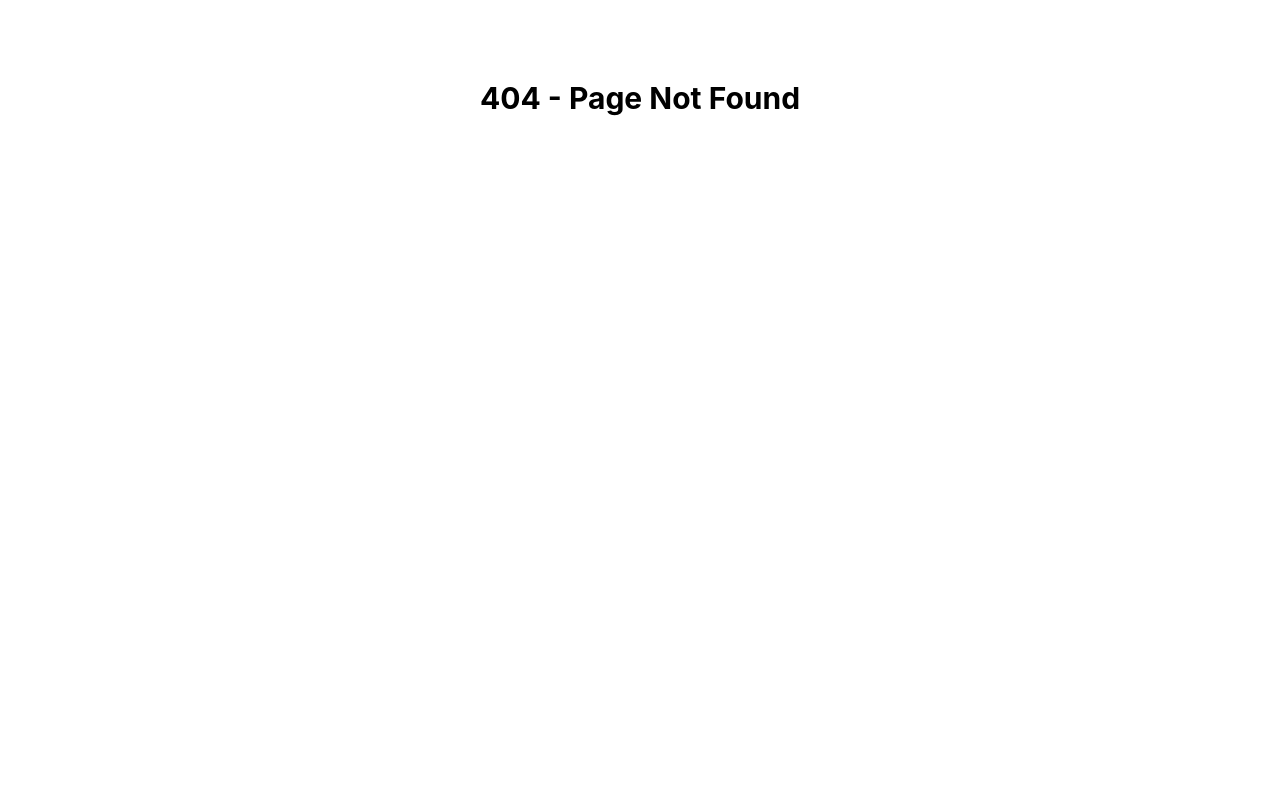
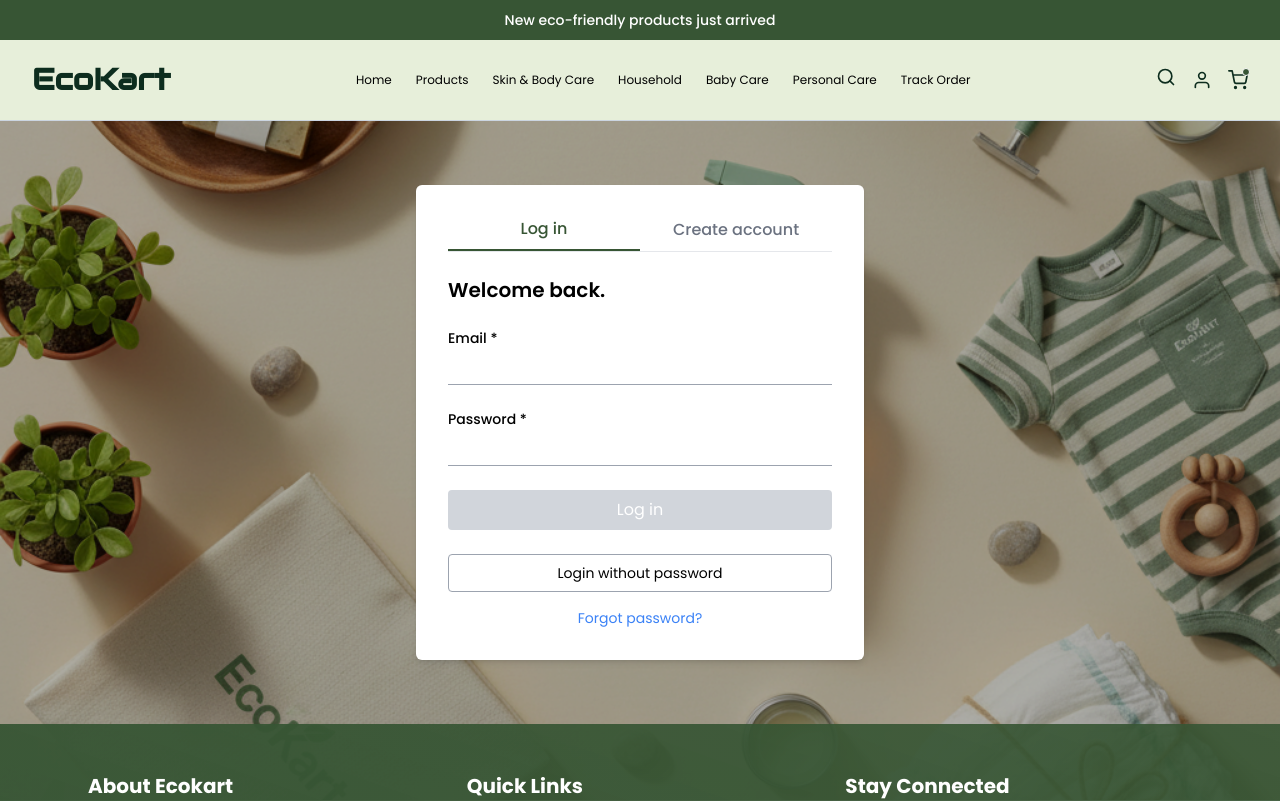
Before and after one commit to farhanadil1/EcoKart, a React (Create React App) app: page /auth in a window 1280 px wide. Before the commit this address had no page. Shown: the top 801 px of the page. Built offline with nearby package versions, Linux system fonts and the light colour scheme.

Commit message:
Add authentication page and integrate it into the application; update Navbar and ProductPage for navigation and functionality

```diff
--- a/public/index.html
+++ b/public/index.html
@@ -1,7 +1,6 @@
 <!DOCTYPE html>
 <html lang="en">
   <head>
-
 <!-- Google Fonts -->
 <link
   href="https://fonts.googleapis.com/css2?family=Audiowide&family=Poppins:wght@400;500;600;700&family=Raleway:wght@400;500;600;700&family=Roboto:wght@400;500;700&display=swap"
--- a/src/App.js
+++ b/src/App.js
@@ -12,6 +12,7 @@ import Cart from './pages/Cart';
 import CheckoutPage from './pages/Checkout';
 import TrackOrder from './pages/TrackOrder';
 import AllProductsPage from './pages/AllProductsPage';
+import AuthPage from './pages/AuthPage';
 
 
 const RouteChangeTracker = () => {
@@ -40,6 +41,7 @@ function App() {
         <Route path='/checkout' element={<CheckoutPage />} />
         <Route path='/track-order' element={<TrackOrder />} />
         <Route path='/all-products' element={<AllProductsPage />} />
+        <Route path="/auth" element={<AuthPage />} />
         <Route path="/product/:id" element={<ProductPage />} />
         <Route path="*" element={<h1 className='text-3xl font-bold text-center mt-20'>404 - Page Not Found</h1>} />
       </Routes>
--- a/src/components/common/Free.js
+++ b/src/components/common/Free.js
@@ -1,4 +1,5 @@
 import React from 'react'
+import { Link } from 'react-router-dom'
 
 const Free = () => {
   return (
@@ -9,6 +10,7 @@ const Free = () => {
             alt="free-product"
             className="object-cover w-full h-full"
             />
+            <Link to={'/auth'}>
           <button
             className="absolute bottom-24 right-40 border-2 border-primary
                         px-2 py-1 text-white bg-primary
@@ -20,6 +22,7 @@ const Free = () => {
             >
             Claim Your Free EcoBox
             </button>
+            </Link>
         </a>
     </div>
   )
--- a/src/components/common/Navbar.js
+++ b/src/components/common/Navbar.js
@@ -5,7 +5,7 @@ import products from "../../data/products.json"
 
 const bestSellerIds = [19, 13, 7, 2];
 
-const Navbar = () => {
+const Navbar = ({cartRef}) => {
   const [searchQuery, setSearchQuery] = useState("");
   const [searched, setSearched] = useState(products.filter(product => bestSellerIds.includes(product.id)));
 
@@ -124,10 +124,11 @@ const Navbar = () => {
             )}
 
           </div>
-
+            <Link to={`/auth`}>
           <FiUser className="cursor-pointer" />
+          </Link>
             <Link to={`/cart`}>
-          <div className="relative cursor-pointer">
+          <div ref={cartRef} className="relative cursor-pointer">
            <FiShoppingCart />
             <span className="absolute -top-0.5 -right-0.5 w-2 h-2 bg-primary rounded-full border border-white" />
           </div>
--- a/src/components/home/Reviews.js
+++ b/src/components/home/Reviews.js
@@ -40,6 +40,11 @@ const Reviews = () => {
 
   return (
     <div className="bg-white py-10 px-4 font-poppins text-[#0d2d1e]">
+      <div className='text-center flex justify-center'>
+        <p className='underline mt-1'>Excellent</p>
+        <div className='underline-offset-0 mb-6 ml-2 text-bold'>{renderStars(5)}</div>
+        <p className='mt-1 ml-2'>Trusted</p>
+      </div>
       <div className="text-2xl md:text-5xl font-medium text-center mb-8">
         Join 100,000+ customers choosing eco-friendly living with Ecokart.
       </div>
--- /dev/null
+++ b/src/pages/AuthPage.js
@@ -0,0 +1,176 @@
+import { useState } from 'react';
+import { useNavigate } from 'react-router-dom';
+import RotatingBanner from '../components/common/RotatingBanner';
+import Navbar from '../components/common/Navbar';
+import Footer from '../components/common/Footer';
+
+export default function AuthPage() {
+  const [isLogin, setIsLogin] = useState(true);
+  const [email, setEmail] = useState('');
+  const [password, setPassword] = useState('');
+  const [firstName, setFirstName] = useState('');
+  const [lastName, setLastName] = useState('');
+  const navigate = useNavigate();
+
+  const isFormValid =
+    email.trim() &&
+    password.trim() &&
+    (isLogin || (firstName.trim() && lastName.trim()));
+
+  return (
+    <div className="relative min-h-screen font-poppins overflow-hidden">
+      {/* Fixed Background Layer */}
+      <div className="fixed inset-0 z-0">
+        <img
+          src="/bg.png"
+          alt="background"
+          className="w-full h-full object-cover"
+        />
+        <div className="absolute inset-0 bg-black opacity-30" />
+      </div>
+
+      {/* Foreground Content */}
+      <div className="relative z-10 flex flex-col min-h-screen">
+        <RotatingBanner />
+        <Navbar />
+
+        {/* Form Section */}
+        <div className="flex-grow flex items-center justify-center mt-16 mb-16">
+          <div className="bg-white p-8 rounded-md shadow-md w-full max-w-md">
+            {/* Tabs */}
+            <div className="flex justify-between mb-6 border-b">
+              <button
+                onClick={() => setIsLogin(true)}
+                className={`pb-2 w-1/2 text-center font-medium ${
+                  isLogin
+                    ? 'text-primary border-b-2 border-primary'
+                    : 'text-gray-500'
+                }`}
+              >
+                Log in
+              </button>
+              <button
+                onClick={() => setIsLogin(false)}
+                className={`pb-2 w-1/2 text-center font-medium ${
+                  !isLogin
+                    ? 'text-primary border-b-2 border-primary'
+                    : 'text-gray-500'
+                }`}
+              >
+                Create account
+              </button>
+            </div>
+
+            {/* Heading */}
+            <h2 className="text-xl font-semibold mb-6">
+              {isLogin ? 'Welcome back.' : 'Join us today.'}
+            </h2>
+
+            {/* Form */}
+            <form className="space-y-6">
+              {!isLogin && (
+                <>
+                  <div>
+                    <label className="block text-sm font-medium mb-1">
+                      First Name *
+                    </label>
+                    <input
+                      type="text"
+                      value={firstName}
+                      onChange={(e) => setFirstName(e.target.value)}
+                      className="w-full border-b border-gray-400 focus:outline-none focus:border-primary py-1"
+                    />
+                  </div>
+                  <div>
+                    <label className="block text-sm font-medium mb-1">
+                      Last Name *
+                    </label>
+                    <input
+                      type="text"
+                      value={lastName}
+                      onChange={(e) => setLastName(e.target.value)}
+                      className="w-full border-b border-gray-400 focus:outline-none focus:border-primary py-1"
+                    />
+                  </div>
+                </>
+              )}
+
+              <div>
+                <label className="block text-sm font-medium mb-1">
+                  Email *
+                </label>
+                <input
+                  type="email"
+                  value={email}
+                  onChange={(e) => setEmail(e.target.value)}
+                  className="w-full border-b border-gray-400 focus:outline-none focus:border-primary py-1"
+                />
+              </div>
+              <div>
+                <label className="block text-sm font-medium mb-1">
+                  Password *
+                </label>
+                <input
+                  type="password"
+                  value={password}
+                  onChange={(e) => setPassword(e.target.value)}
+                  className="w-full border-b border-gray-400 focus:outline-none focus:border-primary py-1"
+                />
+              </div>
+
+              {/* Main Button */}
+              <button
+                onClick={(e) => {
+                  e.preventDefault();
+                  if (isFormValid) {
+                    navigate('/home');
+                  }
+                }}
+                disabled={!isFormValid}
+                className={`w-full py-2 rounded text-white ${
+                  isFormValid
+                    ? 'bg-primary hover:bg-primary'
+                    : 'bg-gray-300 cursor-not-allowed'
+                }`}
+              >
+                {isLogin ? 'Log in' : 'Sign up'}
+              </button>
+
+              {/* Alternate Option */}
+              {isLogin && (
+                <button
+                  onClick={() => alert('Login without password')}
+                  type="button"
+                  className="w-full py-2 border border-gray-400 rounded text-sm hover:bg-primary hover:text-white"
+                >
+                  Login without password
+                </button>
+              )}
+            </form>
+
+            {/* Footer Links */}
+            <div className="mt-4 text-center text-sm">
+              {isLogin ? (
+                <button
+                  onClick={() => alert('Redirect to password recovery')}
+                  className="text-blue-500 hover:underline"
+                >
+                  Forgot password?
+                </button>
+              ) : (
+                <button
+                  onClick={() => setIsLogin(true)}
+                  className="text-blue-500 hover:underline"
+                >
+                  Already have an account? Log in
+                </button>
+              )}
+            </div>
+          </div>
+        </div>
+
+        <Footer />
+      </div>
+    </div>
+  );
+}
--- a/src/pages/ProductPage.js
+++ b/src/pages/ProductPage.js
@@ -1,4 +1,4 @@
-import React, { useState, useEffect } from 'react';
+import React, { useState, useEffect, useRef } from 'react';
 import { useParams } from 'react-router-dom';
 import products from '../data/products.json';
 import RotatingBanner from '../components/common/RotatingBanner';
@@ -18,7 +18,12 @@ import Skeleton from 'react-loading-skeleton';
 import 'react-loading-skeleton/dist/skeleton.css';
 import CustomAlert from '../components/common/CustomAlert';
 
+
 const ProductPage = () => {
+
+  const imgRef = useRef(null);
+  const cartRef = useRef(null);
+
   const { addToCart } = useCart();
   const [alertMessage, setAlertMessage] = useState('');
   const [loading, setLoading] = useState(true);
@@ -30,13 +35,49 @@ const ProductPage = () => {
     const timer = setTimeout(() => setLoading(false), 1500); // simulate loading
     return () => clearTimeout(timer);
   }, []);
+  const flyToCart = () => {
+    const img = imgRef.current;
+    const cart = cartRef.current;
+    if (!img || !cart) return;
+
+    const imgRect = img.getBoundingClientRect();
+    const cartRect = cart.getBoundingClientRect();
+
+    const clone = img.cloneNode(true);
+    clone.style.position = 'fixed';
+    clone.style.left = `${imgRect.left}px`;
+    clone.style.top = `${imgRect.top}px`;
+    clone.style.width = `${imgRect.width}px`;
+    clone.style.height = `${imgRect.height}px`;
+    clone.style.transition = 'transform 1s ease-in-out, opacity 1s ease-in-out';
+    clone.style.zIndex = 1000;
+    clone.style.pointerEvents = 'none';
+
+    document.body.appendChild(clone);
+
+    // Calculate scale ratio
+    const scale = 30 / Math.max(imgRect.width, imgRect.height);
+    const translateX = cartRect.left + cartRect.width / 2 - imgRect.left - imgRect.width / 2;
+    const translateY = cartRect.top + cartRect.height / 2 - imgRect.top - imgRect.height / 2;
+
+
+    requestAnimationFrame(() => {
+      clone.style.transform = `translate(${translateX}px, ${translateY}px) scale(${scale})`;
+      clone.style.opacity = '0.5';
+    });
+
+    setTimeout(() => {
+      clone.remove();
+    }, 1000);
+  };
+
 
   if (!product) return <p>Product Not Found.</p>;
 
   return (
     <div>
       <RotatingBanner />
-      <Navbar />
+      <Navbar cartRef={cartRef} />
 
       <CustomAlert
         title="Added to Cart"
@@ -62,6 +103,7 @@ const ProductPage = () => {
         <div className='grid grid-cols-1 mx-10 font-poppins mt-20 lg:grid-cols-2'>
           <div className='mb-10'>
             <img
+              ref={imgRef}
               src={product.imageUrl}
               alt={product.name}
               className='lg:ml-10'
@@ -85,6 +127,7 @@ const ProductPage = () => {
             <QuantitySelector
               onAddToCart={(qty) => {
                 addToCart(product, qty);
+                flyToCart();
                 setAlertMessage(`${qty} × ${product.name} added to cart`);
                 setTimeout(() => setAlertMessage(''), 3000);
               }}
```
Also changed, not shown: public/apply.png (deleted), public/bg.png (added).
